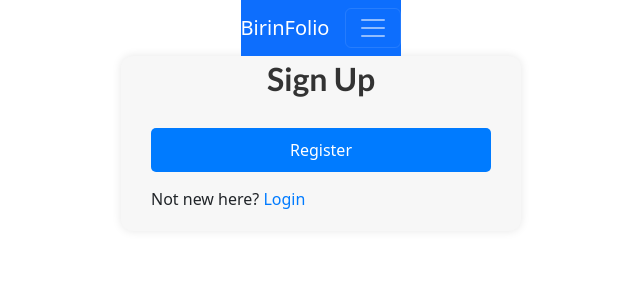
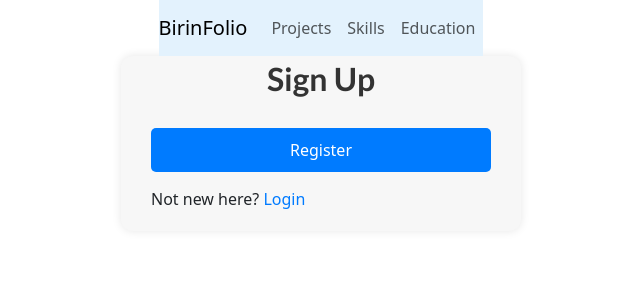
Before and after one commit to Birinnnn/BirinFolio, a Django app: page /register/ in a window 1280 px wide. Shown: the top 300 px of the page, without its empty margins (319-959 px from the left). Run offline with Django 4.2, Linux system fonts and the light colour scheme; some libraries are stand-ins or nearby versions.

Commit message:
Navbar update

```diff
--- a/templates/base.html
+++ b/templates/base.html
@@ -11,7 +11,7 @@
     {% block css_files %}{% endblock %}
 </head>
 <body>
-    <nav class="navbar navbar-dark bg-primary">
+    <nav class="navbar navbar-expand-lg navbar navbar-light" style="background-color: #e3f2fd;">
         <a class="navbar-brand" href={% url 'core:home'%}>BirinFolio</a>
         <button class="navbar-toggler" type="button" data-toggle="collapse" data-target="#navbarNavDropdown" aria-controls="navbarNavDropdown" aria-expanded="false" aria-label="Toggle navigation">
             <span class="navbar-toggler-icon"></span>
```
